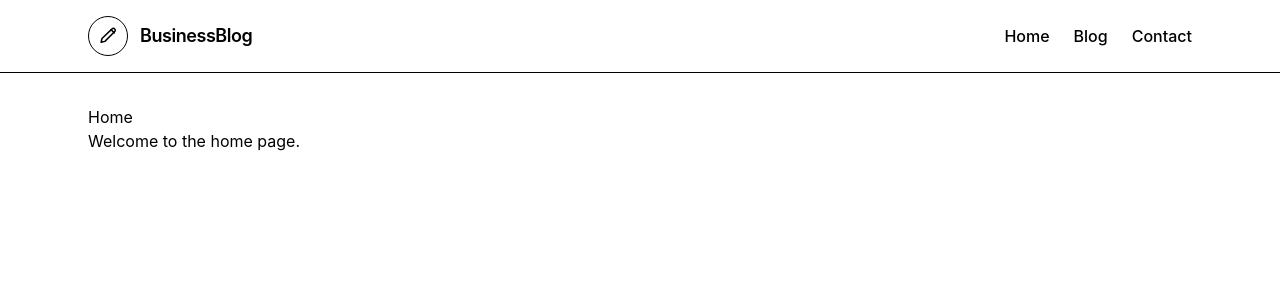
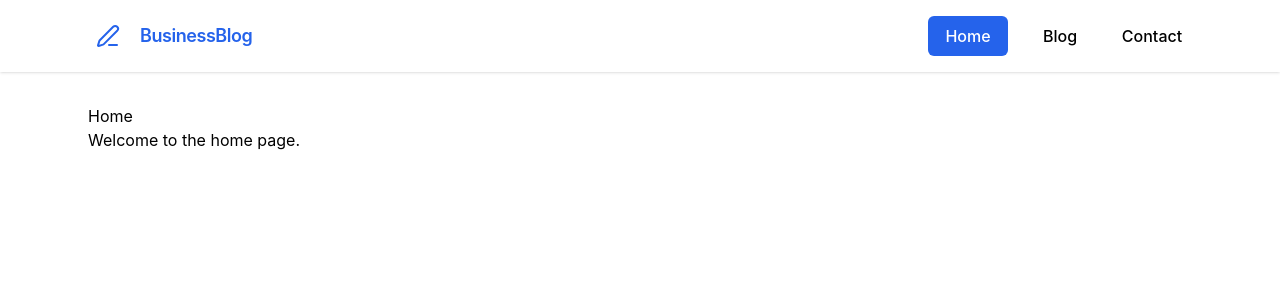
Before and after one commit to khentadelino/react_businessBlog, a React (Vite) app: page / in a window 1280 px wide. Shown: the top 300 px of the page. Built offline with nearby package versions, Linux system fonts and the light colour scheme.

Commit message:
navigation design

```diff
--- a/src/App.jsx
+++ b/src/App.jsx
@@ -1,5 +1,5 @@
 import { BrowserRouter, Routes, Route } from 'react-router-dom'
-import Layout from './pages/Layout'
+import Layout from './components/Layout'
 import Home from './pages/Home'
 import Blog from './pages/Blog'
 import Contact from './pages/Contact'
--- a/src/pages/Layout.jsx
+++ b/src/components/Layout.jsx
@@ -1,5 +1,5 @@
 import { Outlet } from 'react-router-dom'
-import Navbar from '../components/Navbar'
+import Navbar from './Navbar'
 
 export default function Layout() {
   return (
--- a/src/components/Navbar.jsx
+++ b/src/components/Navbar.jsx
@@ -1,24 +1,5 @@
+import { PenLine } from 'lucide-react'
 import { NavLink } from 'react-router-dom'
-
-function PencilLine(props) {
-  return (
-    <svg
-      xmlns="http://www.w3.org/2000/svg"
-      viewBox="0 0 24 24"
-      fill="none"
-      stroke="currentColor"
-      strokeWidth="1.8"
-      {...props}
-    >
-      <path
-        strokeLinecap="round"
-        strokeLinejoin="round"
-        d="M16.862 3.487a2.25 2.25 0 1 1 3.182 3.182L8.25 18.462 3.75 19.5l1.038-4.5L16.862 3.487Z"
-      />
-      <path strokeLinecap="round" strokeLinejoin="round" d="m15.75 4.5 3.75 3.75" />
-    </svg>
-  )
-}
 
 export default function Navbar() {
   const navItems = [
@@ -28,25 +9,29 @@ export default function Navbar() {
   ]
 
   return (
-    <header className="border-b">
+    <header className="shadow">
       <nav className="mx-auto flex w-full max-w-6xl flex-col gap-4 px-6 py-4 sm:flex-row sm:items-center sm:justify-between">
         <NavLink to="/" className="flex items-center gap-3 text-lg font-semibold tracking-tight">
           <span
-            className="inline-flex h-10 w-10 items-center justify-center rounded-full border"
+            className="inline-flex h-10 w-10 items-center justify-center text-primary"
             aria-hidden="true"
           >
-            <PencilLine className="h-5 w-5" />
+            <PenLine />
           </span>
-          <span>BusinessBlog</span>
+          <span className='text-primary'>BusinessBlog</span>
         </NavLink>
 
-        <div className="flex flex-wrap items-center gap-6 text-sm font-medium sm:text-base">
+        <div className="flex flex-wrap items-center gap-3 text-sm font-medium sm:text-base">
           {navItems.map((item) => (
             <NavLink
               key={item.to}
               to={item.to}
               end={item.to === '/'}
-              className="transition-opacity hover:opacity-70"
+              className={({ isActive }) =>
+                `flex w-20 rounded-md px-4 py-2 text-center justify-center transition-colors ${
+                  isActive ? 'bg-primary text-white' : 'hover:bg-primary hover:text-white'
+                }`
+              }
             >
               {item.label}
             </NavLink>
--- a/src/index.css
+++ b/src/index.css
@@ -1 +1,20 @@
 @import "tailwindcss";
+
+@theme {
+  /* Primary gradient */
+  --color-primary: #2563eb;
+  --color-primary-light: #3b82f6;
+  --color-primary-dark: #1d4ed8;
+
+  --color-secondary: #4f46e5;
+
+  /* Text */
+  --color-text-primary: #ffffff;
+  --color-text-secondary: #e5e7eb;
+
+  /* Backgrounds */
+  --color-surface: #f3f4f6;
+
+  /* Custom gradient */
+  --background-image-hero: linear-gradient(to right, #2563eb, #4f46e5);
+}
--- a/src/pages/PageNotFound.jsx
+++ /dev/null
@@ -1,8 +0,0 @@
-export default function PageNotFound() {
-  return (
-    <div>
-      <h1>404</h1>
-      <p>Page not found.</p>
-    </div>
-  )
-}
```
